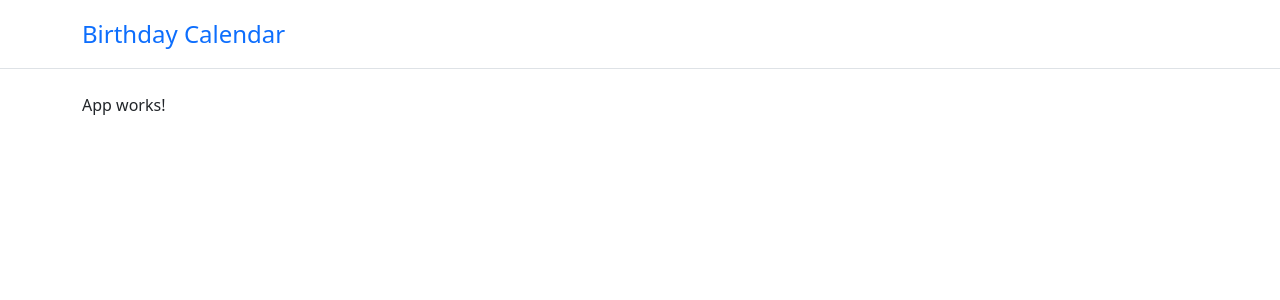
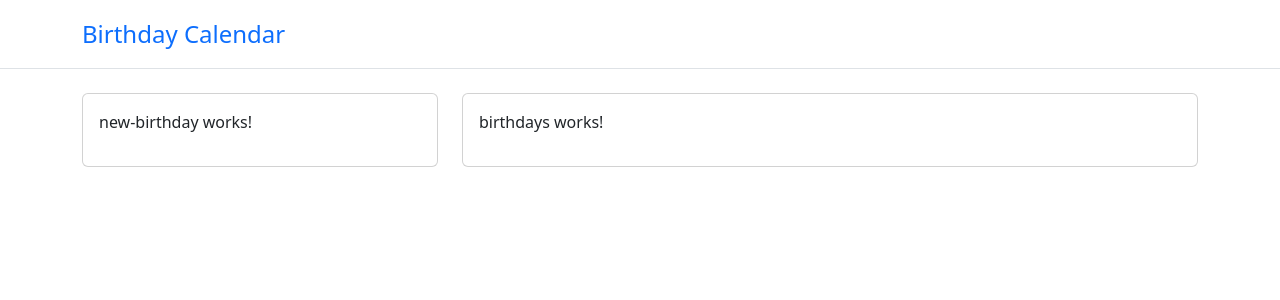
Before and after one commit to Simon245/birthday-calendar, an Angular app: page / in a window 1280 px wide. Shown: the top 300 px of the page. Built offline with nearby package versions, Linux system fonts and the light colour scheme.

Commit message:
Add components for birthdays and new birthdays

```diff
--- a/src/app/app.component.html
+++ b/src/app/app.component.html
@@ -1,5 +1,13 @@
 <app-header></app-header>
 <main class="h-100">
-  <div class="container h-100">App works!</div>
-  <router-outlet></router-outlet>
+  <div class="container h-100">
+    <div class="row">
+      <div class="col-4">
+        <app-new-birthday></app-new-birthday>
+      </div>
+      <div class="col-8">
+        <app-birthdays></app-birthdays>
+      </div>
+    </div>
+  </div>
 </main>
--- /dev/null
+++ b/src/app/components/birthdays/birthdays.component.html
@@ -0,0 +1,5 @@
+<div class="card">
+  <div class="card-body">
+    <p>birthdays works!</p>
+  </div>
+</div>
--- /dev/null
+++ b/src/app/components/new-birthday/new-birthday.component.html
@@ -0,0 +1,5 @@
+<div class="card">
+  <div class="card-body">
+    <p>new-birthday works!</p>
+  </div>
+</div>
```
Also changed, not shown: src/app/app.module.ts (+8 -1 lines), src/app/components/birthdays/birthdays.component.ts (added, +8 -0 lines), src/app/components/new-birthday/new-birthday.component.ts (added, +8 -0 lines), src/app/components/birthdays/birthdays.component.scss (added), src/app/components/new-birthday/new-birthday.component.scss (added), 2 other files (tests, documents, lock files or other folders).
